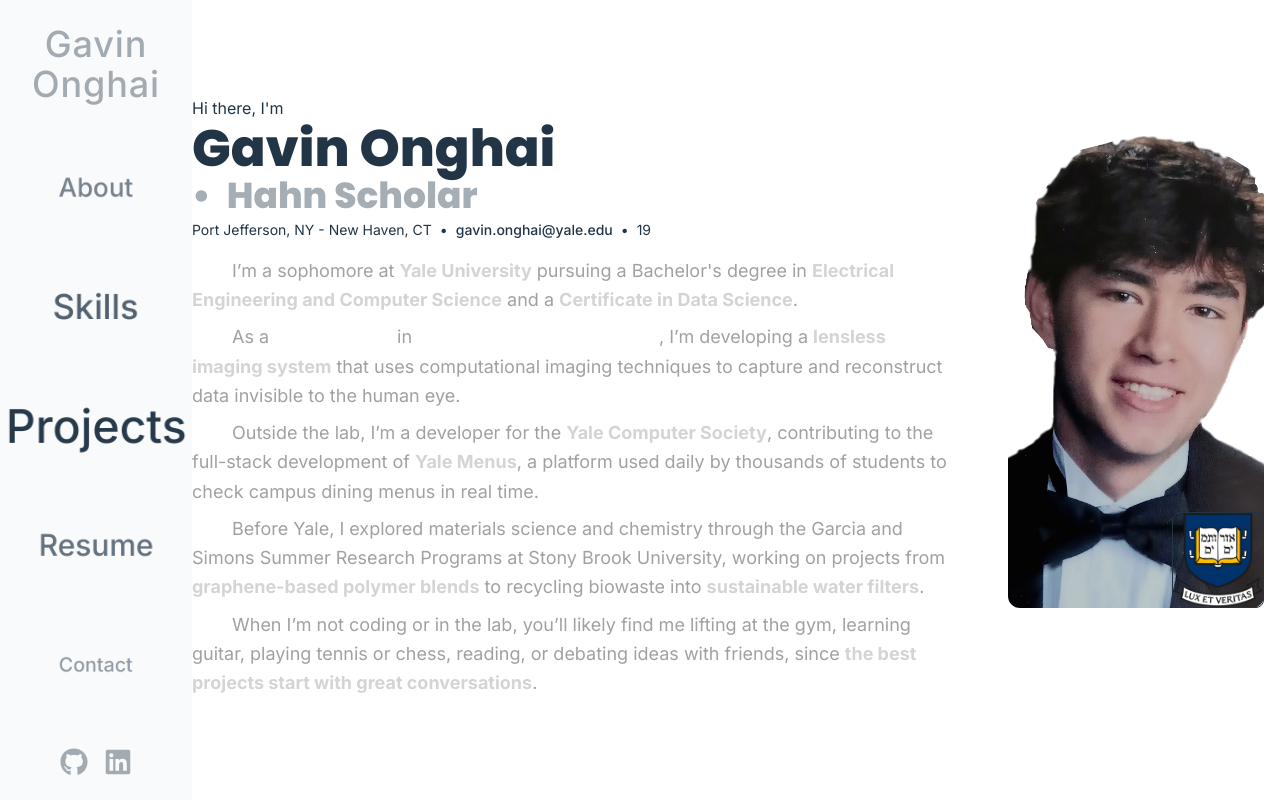
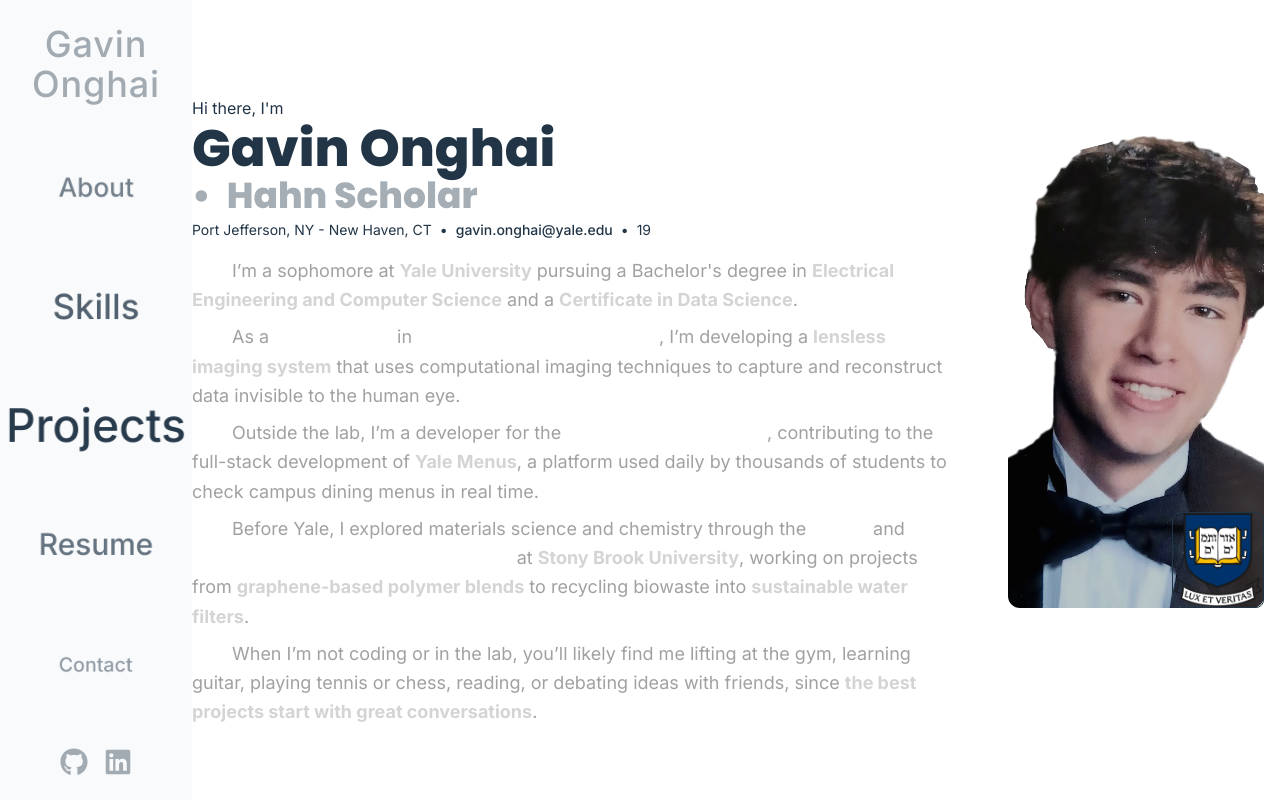
Before and after one commit to onghaig/onghaig.github.io, a React (Vite) app: page / in a window 1280 px wide. Shown: the top 800 px of the page. Built offline with nearby package versions, Linux system fonts and the light colour scheme.

Commit message:
added formatting to about me section

```diff
--- a/src/components/aboutme.tsx
+++ b/src/components/aboutme.tsx
@@ -70,11 +70,14 @@
             </p>
 
             <p>
-              Outside the lab, I’m a developer for the <strong className="text-neutral-300 font-bold">Yale Computer Society</strong>, contributing to the full-stack development of <strong className="text-neutral-300 font-bold">Yale Menus</strong>, a platform used daily by thousands of students to check campus dining menus in real time.
+              Outside the lab, I’m a developer for the <a href="https://yalecomputersociety.org/"
+              className="!font-extrabold text-white underline hover:text-black hover:bg-white transition-all">Yale Computer Society</a>, contributing to the full-stack development of <strong className="text-neutral-300 font-bold">Yale Menus</strong>, a platform used daily by thousands of students to check campus dining menus in real time.
             </p>
 
             <p>
-              Before Yale, I explored materials science and chemistry through the Garcia and Simons Summer Research Programs at Stony Brook University,
+              Before Yale, I explored materials science and chemistry through the <a href="https://www.stonybrook.edu/commcms/garcia/summer_program/program_description"
+              className="!font-extrabold text-white underline hover:text-black hover:bg-white transition-all">Garcia</a> and <a href="https://www.stonybrook.edu/simons/"
+              className="!font-extrabold text-white underline hover:text-black hover:bg-white transition-all">Simons Summer Research Programs</a> at <strong className="text-neutral-300 font-bold">Stony Brook University</strong>,
               working on projects from <strong className="text-neutral-300 font-bold">graphene-based polymer blends</strong> to recycling biowaste into <strong className="text-neutral-300 font-bold">sustainable water filters</strong>.
             </p>
 
```
